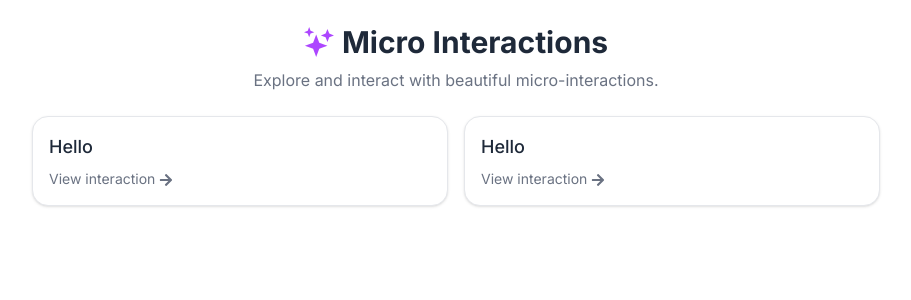
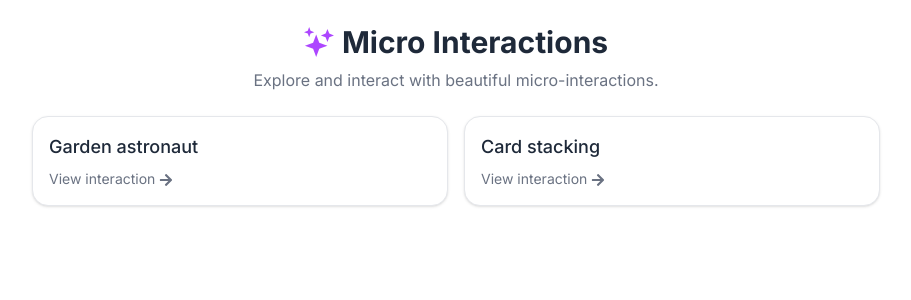
Before and after one commit to balikis-oyeleye/micro-interactions, a React (Vite) app: page / in a window 1280 px wide. Shown: the top 300 px of the page, without its empty margins (184-1095 px from the left). Built offline with nearby package versions, Linux system fonts and the light colour scheme.

Commit message:
fix: text helper

```diff
--- a/src/routes/index.tsx
+++ b/src/routes/index.tsx
@@ -33,7 +33,7 @@ function Index() {
             className="bg-white border border-gray-200 rounded-2xl shadow-sm p-4 hover:shadow-md transition-shadow hover:bg-purple-50 group"
           >
             <h2 className="text-lg font-medium text-gray-800 group-hover:text-purple-600 transition-colors">
-              {TextHelper("hello").removeSpecialChars().capitalize().getText()}
+              {TextHelper(link).removeSpecialChars().capitalize().getText()}
             </h2>
             <p className="mt-2 text-sm text-gray-500 group-hover:text-purple-400 transition-colors">
               View interaction <FaArrowRight className="inline" />
```
